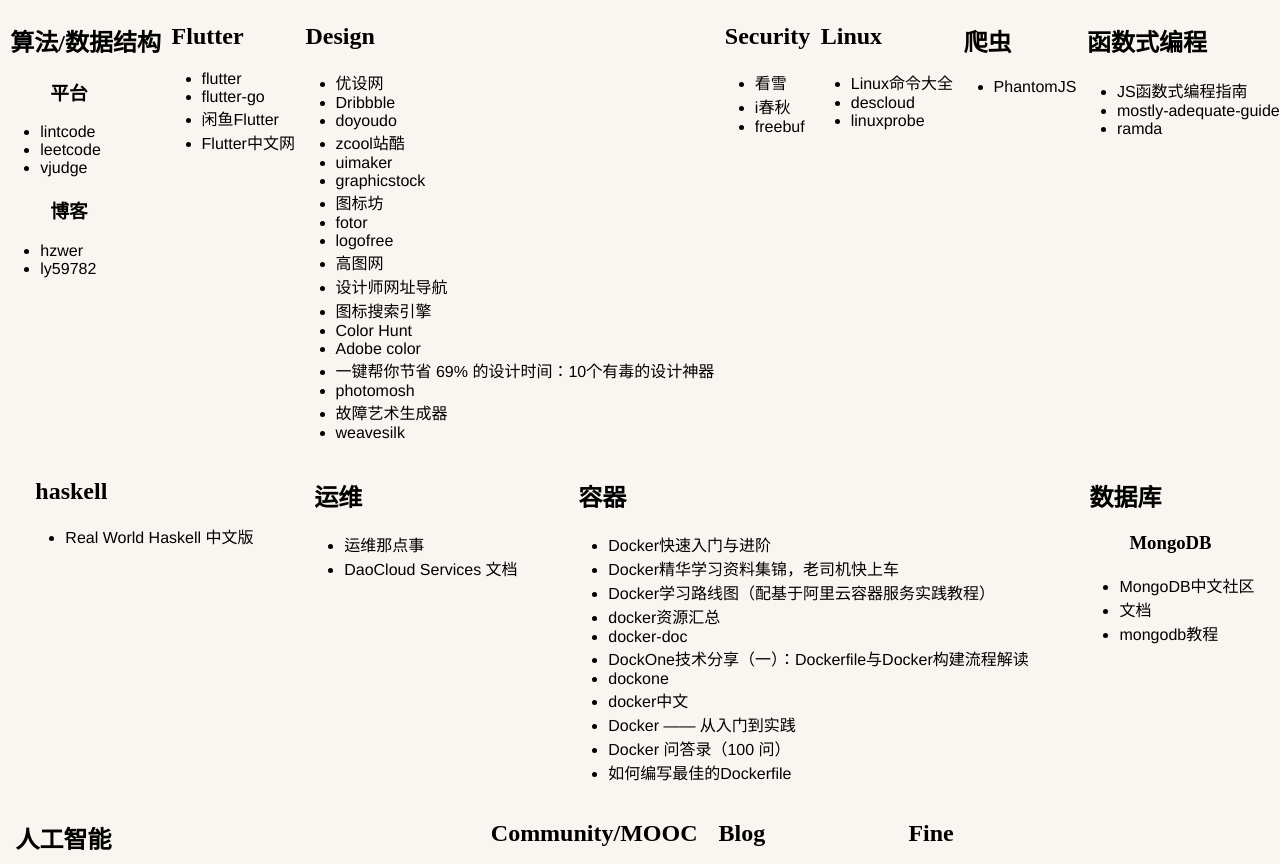
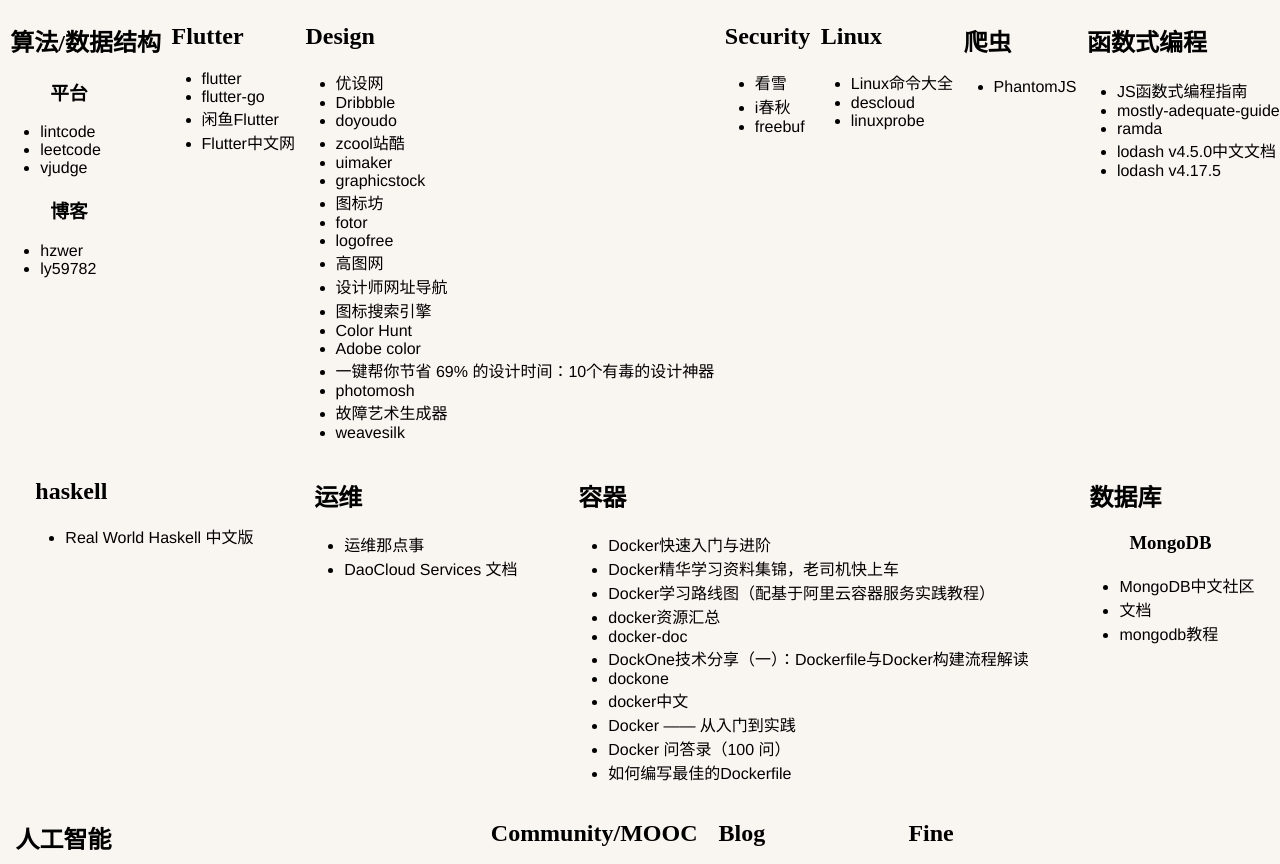
Before and after one commit to iamsail/Resource, a plain HTML site: page index.html in a window 1280 px wide. Shown: the part 960-1824 px from the top of the page. Drawn offline with Linux system fonts and the light colour scheme.

Commit message:
add lodash

```diff
--- a/index.html
+++ b/index.html
@@ -272,7 +272,8 @@
             <li><a href="https://llh911001.gitbooks.io/mostly-adequate-guide-chinese/content/">JS函数式编程指南</a></li>
             <li><a href="https://mostly-adequate.gitbooks.io/mostly-adequate-guide/">mostly-adequate-guide</a></li>
             <li><a href="https://github.com/ramda/ramda">ramda</a></li>
-
+            <li><a href="http://lodash.think2011.net/">lodash v4.5.0中文文档</a></li>
+            <li><a href="https://www.lodashjs.com/docs/4.17.5.html">lodash v4.17.5</a></li>
         </ul>
     </section>
 
```
